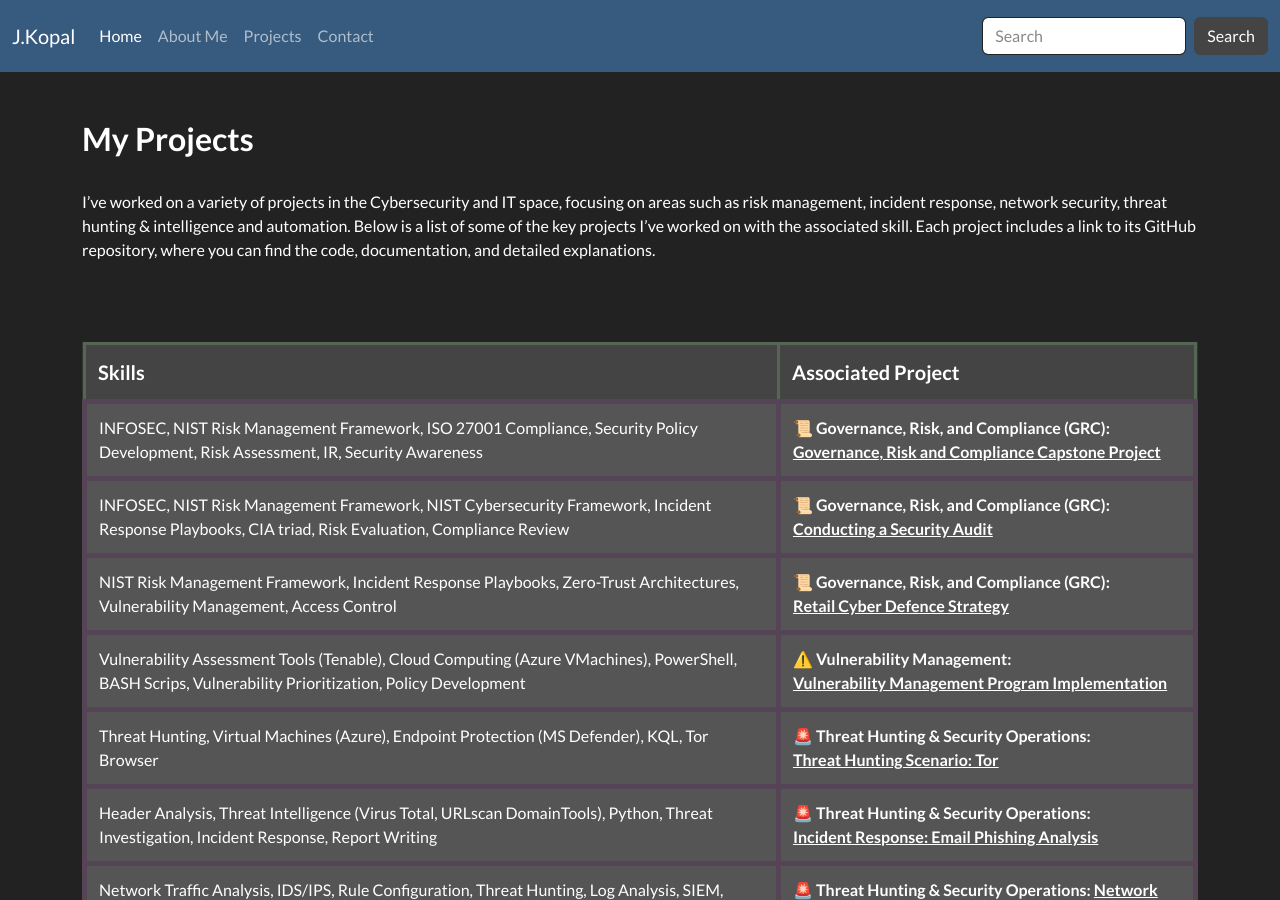
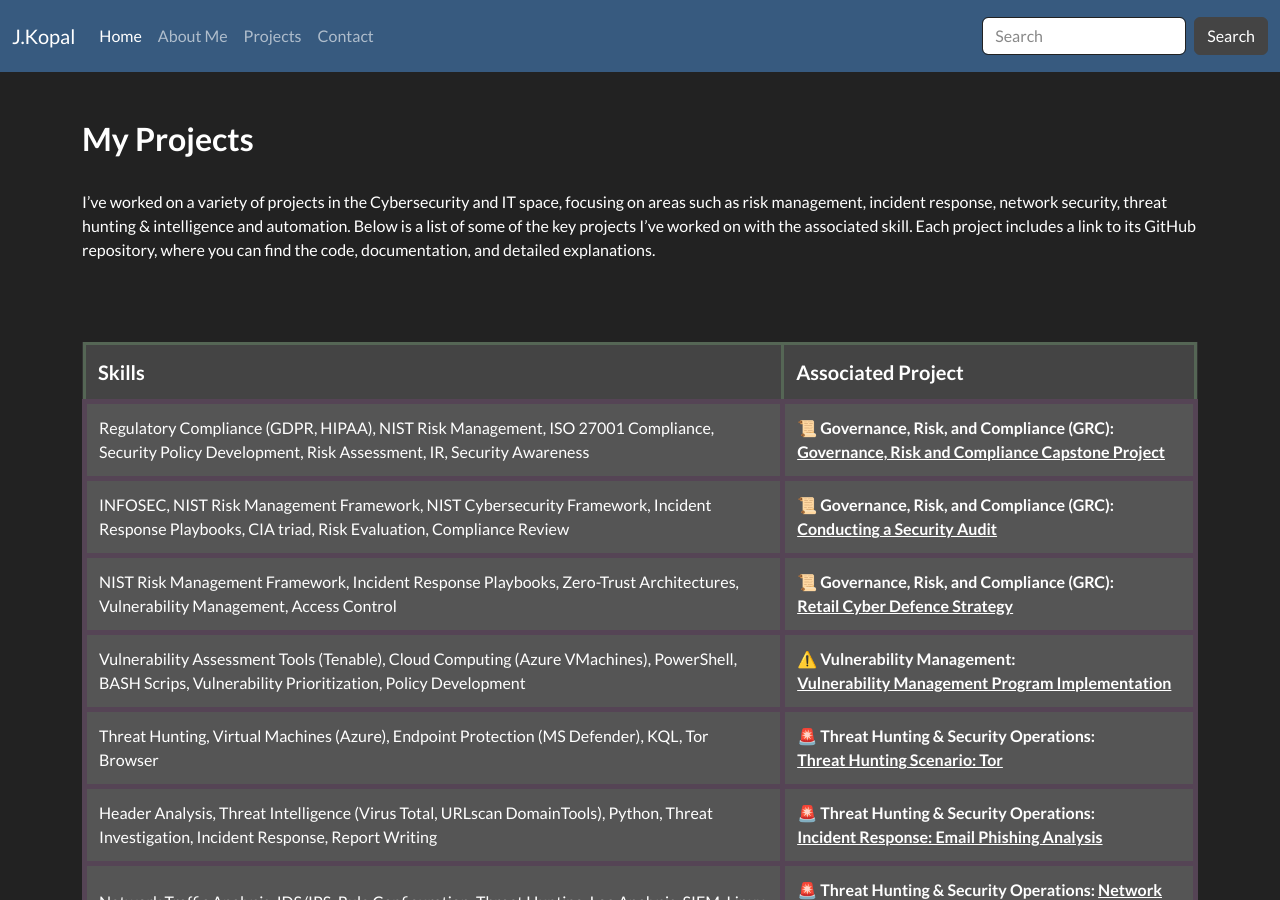
Before and after one commit to JKopal101/jkopal101.github.io, a Jekyll site: the page built from projects.md, in a window 1280 px wide and 900 px high. Built offline with Jekyll 4.4.1, drawn with Linux system fonts in a browser that asks for light colours.

Commit message:
Update projects.md

```diff
--- a/projects.md
+++ b/projects.md
@@ -21,7 +21,7 @@ I’ve worked on a variety of projects in the Cybersecurity and IT space, focusi
   <tbody>
     <tr style="background-color:#555;">
       <td style="padding:12px; border:5px solid #545;">
-        INFOSEC, NIST Risk Management Framework, ISO 27001 Compliance, Security Policy Development, Risk Assessment, IR, Security Awareness
+         Regulatory Compliance (GDPR, HIPAA), NIST Risk Management, ISO 27001 Compliance, Security Policy Development, Risk Assessment, IR, Security Awareness
       </td>
       <td style="padding:12px; border:5px solid #545;">
          <strong>📜 Governance, Risk, and Compliance (GRC): </strong> <br>
```
